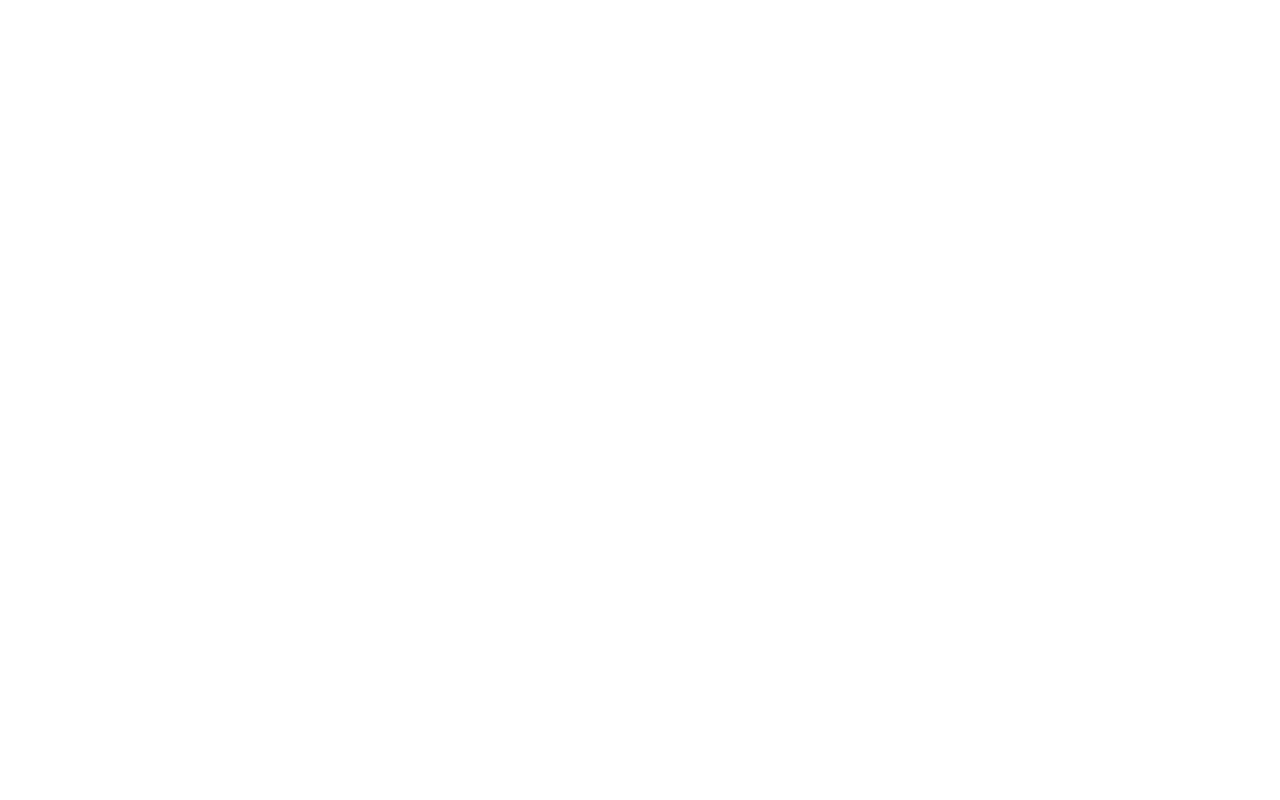
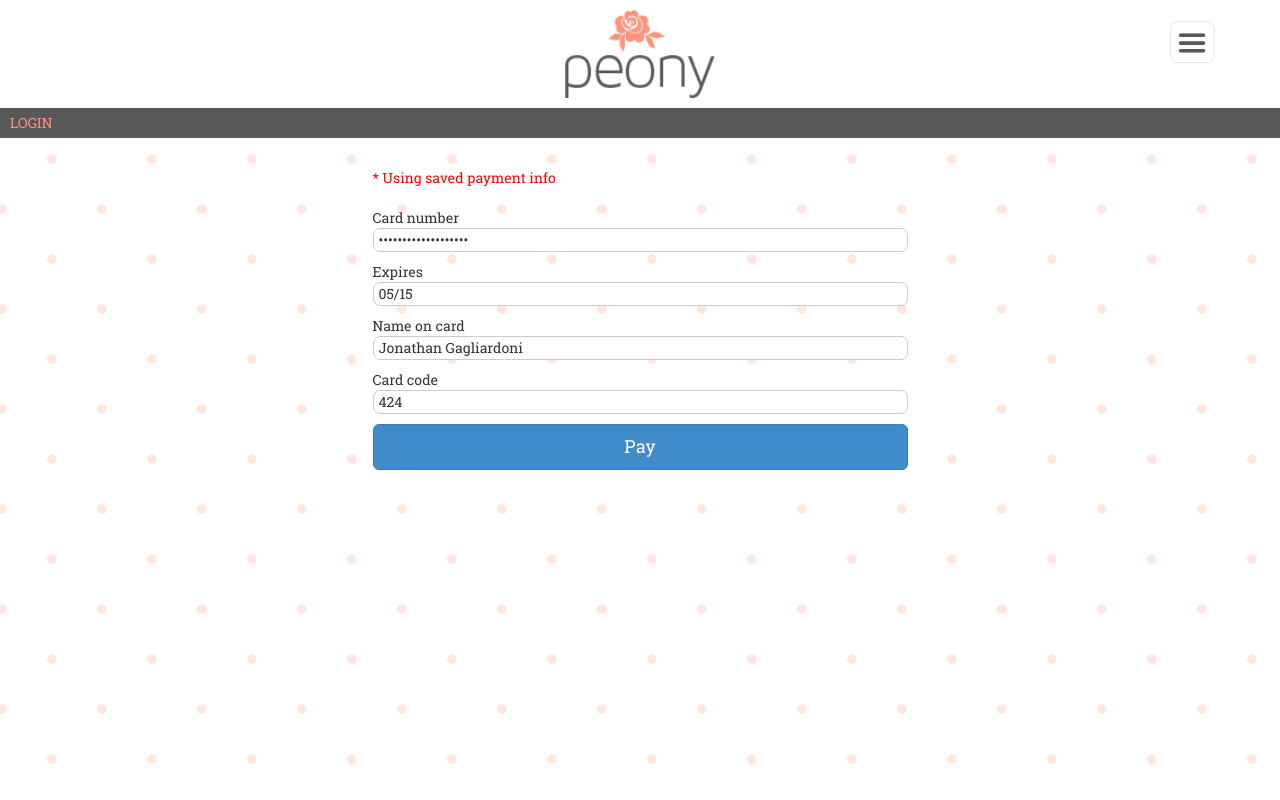
Before and after one commit to hverespej/peony, a website: page public/cc.html in a window 1280 px wide. Drawn offline with Linux system fonts and the light colour scheme.

Commit message:
Add CC page

```diff
--- a/public/cc.html
+++ b/public/cc.html
@@ -0,0 +1,60 @@
+<!DOCTYPE html>
+<html>
+<head>
+	<meta name="viewport" content="width=device-width, initial-scale=1.0, user-scalable=no" />
+	<link rel='stylesheet' href='css/bootstrap.3.2.0.min.css'>
+	<link rel="stylesheet" href="css/common.css">
+	<title>Peony</title>
+</head>
+<body class='bg-pink-dots'>
+	<div class="header">
+		<div class='container'>
+			<div class='row'>
+				<div class='col-xs-offset-2 col-xs-8'>
+					<a href='/'><img src="img/logo.png" class='logo' /></a>
+				</div>
+				<div class='col-xs-2'>
+					<div class="menu"></div>
+				</div>
+			</div>
+		</div>
+	</div>
+	<div class="subheader">LOGIN</div>
+
+	<div class='container'>
+		<div class='row'>
+			<div class='col-xs-12 col-sm-offset-2 col-sm-8 col-md-offset-3 col-md-6'>
+				<div class='profile-list'>
+					<div style='color:red;margin-bottom:20px;'>
+						* Using saved payment info
+					</div>
+					<form action='purchaseconfirmation.html' method='GET'>
+						<div class='form-item'>
+							Card number<br />
+							<input type='password' name='entry.805299408' id='entry_805299408' placeholder='xxxx-xxxx-xxxx-xxxx' value='4242-4242-4242-4242'><br />
+						</div>
+						<div class='form-item'>
+							Expires<br />
+							<input type='text' name='entry.179792778' id='entry_179792778' placeholder='MM/YY' value='05/15'><br />
+						</div>
+						<div class='form-item'>
+							Name on card<br />
+							<input type='text' name='entry.179792778' id='entry_179792778' placeholder='' value='Jonathan Gagliardoni'><br />
+						</div>
+						<div class='form-item'>
+							Card code<br />
+							<input type='text' name='entry.179792778' id='entry_179792778' placeholder='CVC' value='424'><br />
+						</div>
+						<div style='text-align:center;'>
+							<input type='submit' name='pay' value='Pay' id='ss-submit' class='btn btn-primary btn-lg' style='width:100%;'>
+						</div>
+					</form>
+				</div>
+			</div>
+		</div>
+	</div>
+
+	<script src="js/jquery.2.1.1.min.js"></script>
+	<script src="js/bootstrap.3.2.0.min.js"></script>
+</body>
+</html>
```
Also changed, not shown: public/chooseservice.html (+1 -1 lines), public/login.html (line endings or trailing spaces).
